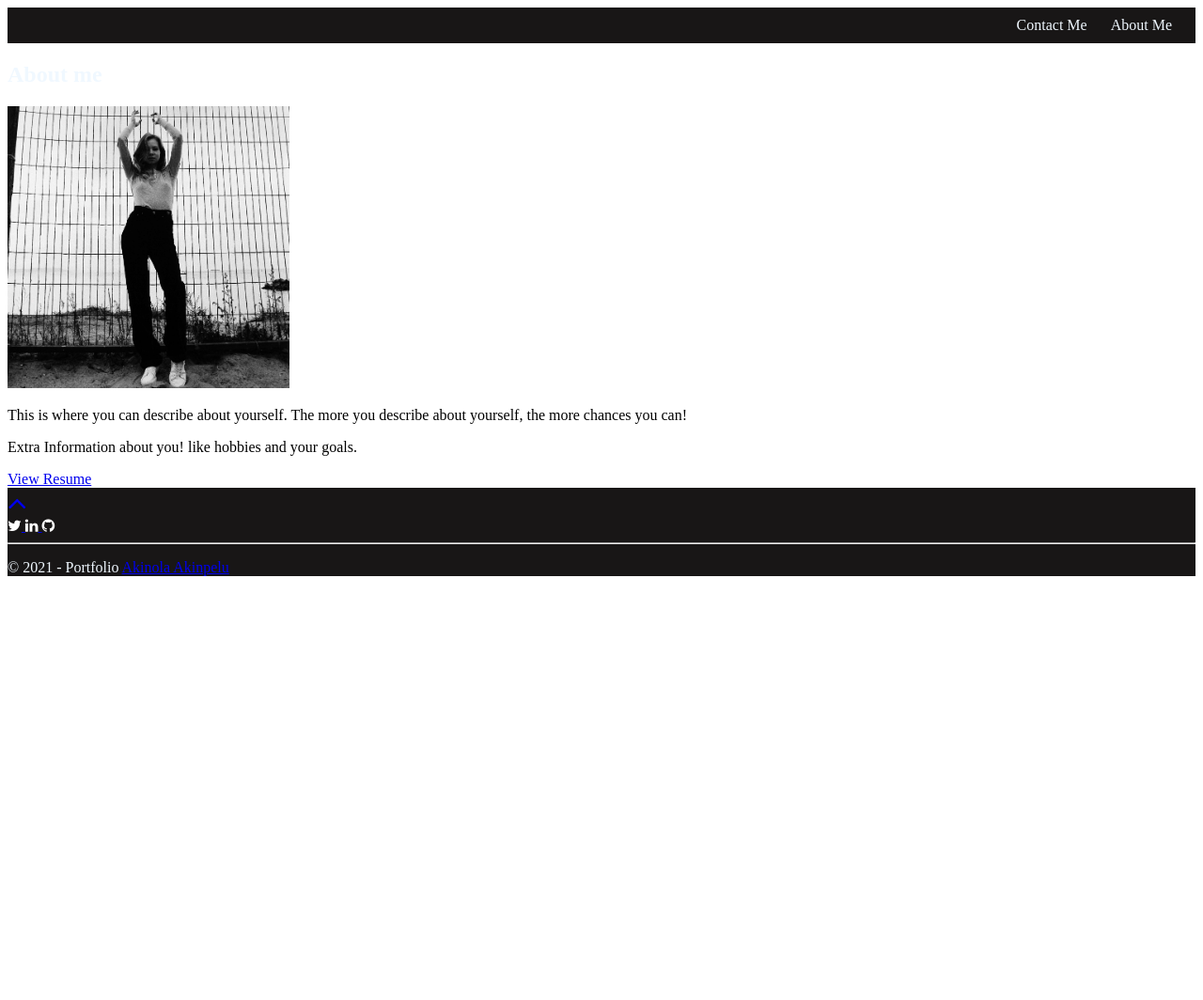
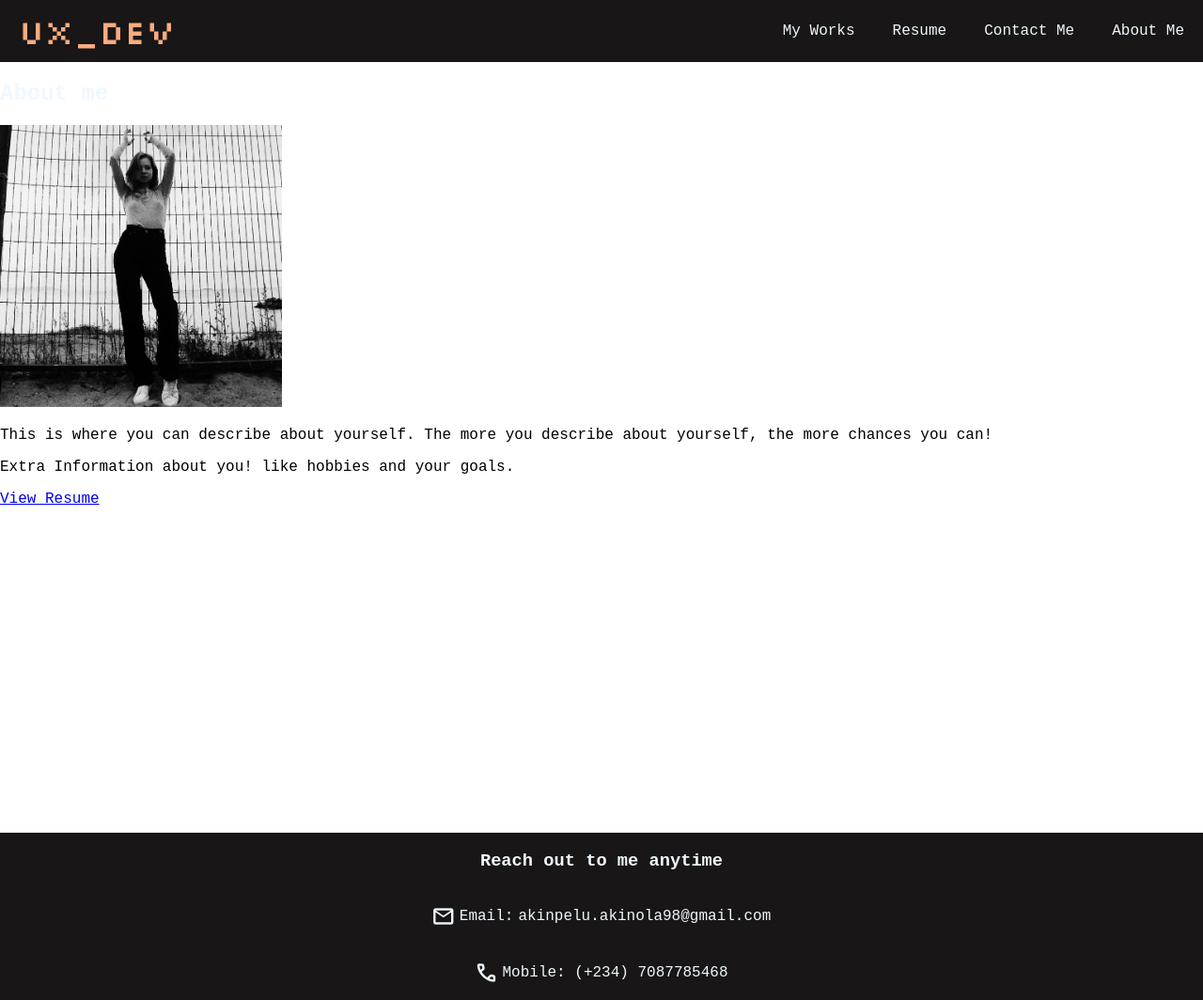
Before and after one commit to Devakinola/Portfolio, a website built with Parcel: page src/About Me.html in a window 1280 px wide. Shown: the whole page at 94% size. Before the commit the page ends 800 px from the top, so only its background shows below. Built offline with nearby package versions, Linux system fonts and the light colour scheme.

Commit message:
almost up

```diff
--- a/src/About Me.html
+++ b/src/About Me.html
@@ -29,10 +29,17 @@
     <title>Knowing Akinola</title>
   </head>
   <body>
-    <nav class="navbar">
-      <div class="navigation">
-        <a class="nav-item" href="#contact">Contact Me</a>
-        <a class="nav-item" href="./About Me.html">About Me</a>
+    <nav class="navbar sticky-top">
+      <div class="navigations">
+        <div>
+          <a class="logo" href="index.html">UX_DEV</a>
+        </div>
+        <div class="nav-item">
+          <a href="index.html#projects">My Works</a>
+          <a href="#projects">Resume</a>
+          <a href="#contact">Contact Me</a>
+          <a class="me" href="./About Me.html">About Me</a>
+        </div>
       </div>
     </nav>
     <section id="about-me">
@@ -75,34 +82,18 @@
         </div>
       </div>
     </section>
-    <footer class="footer navbar-static-bottom">
-      <div class="container">
-        <a rel="noreferrer" href="#top" class="back-to-top">
-          <i class="fa fa-angle-up fa-2x" aria-hidden="true"></i>
-        </a>
-        <div class="social-links">
-          <a rel="noreferrer" href="#!" target="_blank">
-            <i class="fa fa-twitter fa-inverse"></i>
-          </a>
-          <a rel="noreferrer" href="#!" target="_blank">
-            <i class="fa fa-linkedin fa-inverse"></i>
-          </a>
-          <a rel="noreferrer" href="#!" target="_blank">
-            <i class="fa fa-github fa-inverse"></i>
-          </a>
-        </div>
-
-        <hr />
-
-        <!-- Notice: if you want to give me some credit, it will be huge for me! if not, put your data on it -->
-        <p class="footer__text">
-          © 2021 - Portfolio
-          <a
-            rel="noreferrer"
-            href="https://github.com/Devakinola "
-            target="_blank"
-            >Akinola Akinpelu</a
+    <footer>
+      <div class="contact">
+        <h3>Reach out to me anytime</h3>
+        <p>
+          <span class="material-symbols-outlined"> mail </span> Email:
+          <a href="mailto:akinpelu.akinola98@gmail.com">
+            akinpelu.akinola98@gmail.com</a
           >
+        </p>
+        <p>
+          <span class="material-symbols-outlined"> call </span>Mobile: (+234)
+          7087785468
         </p>
       </div>
     </footer>
--- a/src/Style.css
+++ b/src/Style.css
@@ -1,9 +1,20 @@
+@import url("https://fonts.googleapis.com/css2?family=Silkscreen:wght@400;700&display=swap");
+
 body {
-  height: 100vh;
+  font-family: "Courier New", Courier, monospace;
+  margin: 0px;
 }
 .Avatar {
   height: 350px;
   width: 350px;
+}
+.jumbotron {
+  top: 10px;
+}
+.sell {
+  font-size: 20px;
+  font-weight: 100;
+  color: rgba(240, 248, 255, 0.7);
 }
 
 h1,
@@ -17,27 +28,62 @@ p {
   color: black;
 }
 
+#about-me {
+  height: 100vh;
+}
+
 .alternate {
   margin-left: 25px;
   border: none;
 }
 
-.navigation .nav-item {
+.navigation .nav-item a {
   color: aliceblue;
   text-decoration: none;
 }
 
-.navigation {
+.navigations .nav-item a {
+  color: aliceblue;
+  text-decoration: none;
+}
+.navigation .nav-item {
+  display: flex;
+  gap: 40px;
+  justify-content: center;
+  align-items: center;
+}
+.navigations .nav-item {
+  display: flex;
+  gap: 40px;
+  justify-content: center;
+  align-items: center;
+}
+.logo {
+  color: #fbab7e;
+  font-family: "Silkscreen", cursive;
+  font-size: 36px;
+  text-decoration: none;
+}
+.navbar .navigation {
+  width: 100vw;
   display: flex;
   flex-direction: row;
+  justify-content: space-between;
   gap: 25px;
-  align-items: flex-end;
-  margin: 10px 25px;
+  margin-left: 10px;
+  margin-right: 10px;
+  padding: 10px;
 }
-.navbar,
-.fixed-top {
+.navbar .navigations {
   display: flex;
-  justify-content: flex-end;
+  flex-direction: row;
+  justify-content: space-between;
+  gap: 25px;
+  margin-left: 10px;
+  margin-right: 10px;
+  padding: 10px;
+}
+.navbar {
   background-color: #181616;
 }
 
@@ -45,8 +91,27 @@ p {
   font-variation-settings: "FILL" 0, "wght" 700, "GRAD" 0, "opsz" 48;
 }
 
-footer {
+.contact {
   background-color: #181616;
+  display: grid;
+  grid-template-rows: 2fr 2fr 2fr;
+  grid-template-columns: 1fr;
+  justify-items: center;
+}
+
+.contact p {
+  display: flex;
+  flex-direction: row;
+  align-items: center;
+  gap: 5px;
+}
+
+.contact a {
+  text-decoration: none;
+  color: aliceblue;
+}
+.contact a:hover {
+  color: darkorange;
 }
 
 @media only screen and (max-device-width: 600px) and (-webkit-min-device-pixel-ratio: 2) and (orientation: portrait) {
@@ -64,4 +129,7 @@ footer {
     flex-direction: column;
     gap: 20px;
   }
+  .logo {
+    font-size: 24px;
+  }
 }
--- a/src/sass/abstracts/_variables.scss
+++ b/src/sass/abstracts/_variables.scss
@@ -1,6 +1,6 @@
 // COLORS
-$primary-color: #00A3FF;
-$secondary-color: #FFD80C;
+$primary-color: #FBAB7E;
+$secondary-color: #E0C3FC;
 
 $white-color: rgb(24, 22, 22);
 
--- a/src/sass/sections/_hero.scss
+++ b/src/sass/sections/_hero.scss
@@ -1,6 +1,6 @@
 #hero {
-  min-height: 100vh;
-  height: 100vh;
+  min-height: 85vh;
+  height: 85vh;
   display: flex;
   align-items: center;
   border-bottom: 0px;
```
Also changed, not shown: src/index.html (+16 -5 lines), dist/About Me.html, dist/Akinola Akinpelu.4a69ddaa.png (added), dist/My Avatar.1dabb92d.png, dist/favicon.2a2e97fc.png, dist/index.html, src/assets/Akinola Akinpelu.png (added), src/assets/My Avatar.png, src/assets/favicon.png, 4 other files.
